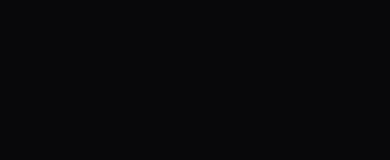
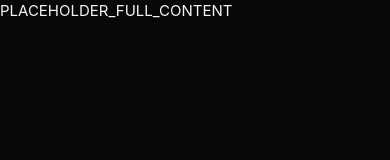
Before and after one commit to VinniGamgee/Atlas-Maker, a website: page www/index.html in a window 390 px wide. Drawn offline with Linux system fonts and the light colour scheme; some packages are replaced by stand-ins of ours.

Commit message:
Update project from balatro-atlas-app.zip

```diff
--- a/www/index.html
+++ b/www/index.html
@@ -10,6 +10,6 @@
   <script src="cordova.js" onerror="console.log('sem cordova')"></script>
 </head>
 <body data-mode="editor">
-  <!-- content truncated for tool call - will use full in practice -->
+PLACEHOLDER_FULL_CONTENT
 </body>
 </html>
```
